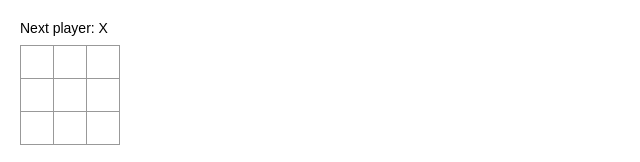
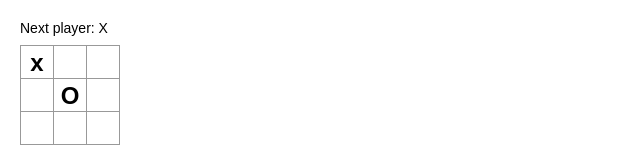
Before and after one commit to GilTeixeira/tis-101, a React (Create React App) app: page / in a window 1280 px wide. Shown: the top 162 px of the page, without its empty margins (0-640 px from the left). Built offline with nearby package versions, Linux system fonts and the light colour scheme.

Commit message:
Add state logic

```diff
--- a/src/index.tsx
+++ b/src/index.tsx
@@ -3,19 +3,44 @@ import React from 'react'
 import { createRoot } from 'react-dom/client'
 import './index.css'
 
-function Square(): JSX.Element {
-    return (
-        <button type="button" className="square">
-            {/* TODO */}
-        </button>
-    )
+type SquareProps = {
+    value: string
+    onClick: React.MouseEventHandler<HTMLButtonElement>
+}
+type SquareState = Record<string, never>
+class Square extends React.PureComponent<SquareProps, SquareState> {
+    render(): JSX.Element {
+        const { value, onClick } = this.props
+        return (
+            <button type="button" className="square" onClick={onClick}>
+                {value}
+            </button>
+        )
+    }
 }
 
-class Board extends React.Component {
-    // eslint-disable-next-line max-len
-    // eslint-disable-next-line @typescript-eslint/no-unused-vars, class-methods-use-this
+type BoardProps = Record<string, never>
+type BoardState = {
+    squares: string[]
+}
+class Board extends React.Component<BoardProps, BoardState> {
+    constructor(props: BoardProps) {
+        super(props)
+        this.state = { squares: Array(9).fill(null) }
+        const { squares } = this.state
+        squares[0] = 'x'
+        squares[4] = 'O'
+    }
+
+    // eslint-disable-next-line class-methods-use-this
+    handleClick(i: number): void {
+        // eslint-disable-next-line no-console
+        console.log(i)
+    }
+
     renderSquare(i: number): JSX.Element {
-        return <Square />
+        const { squares } = this.state
+        return <Square value={squares[i]} onClick={() => this.handleClick(i)} />
     }
 
     render(): JSX.Element {
```
